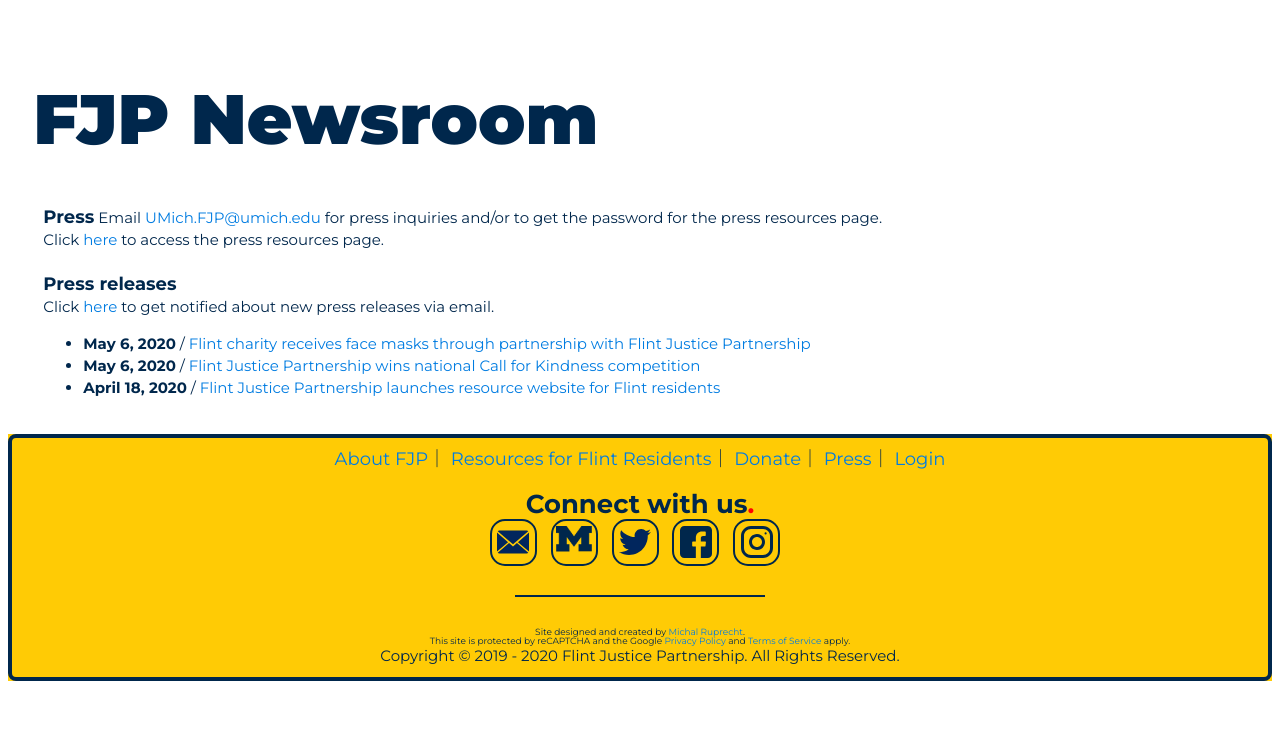
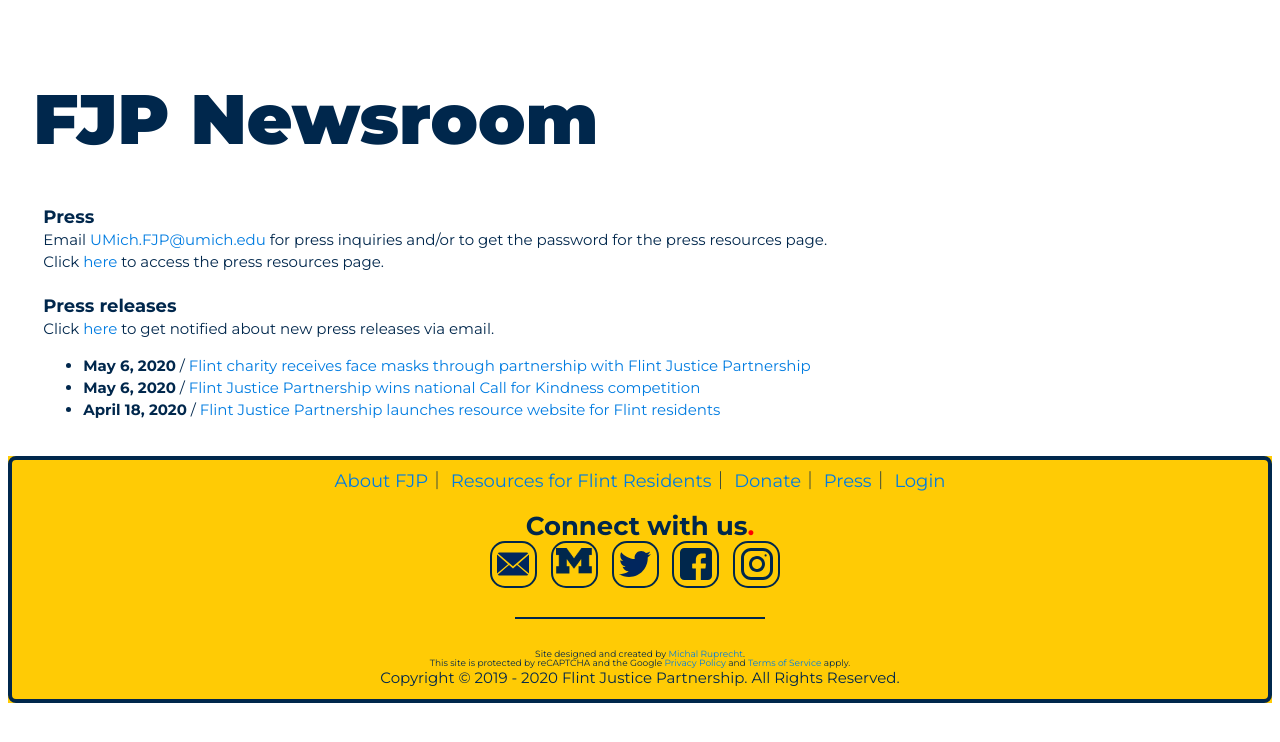
Before and after one commit to umichfjp/umichfjp.github.io, a Jekyll site: the page built from pages/press.html, in a window 1280 px wide. Shown: the top 742 px of the page. Built offline with Jekyll 4.4.1, drawn with Linux system fonts in a browser that asks for light colours.

```diff
--- a/pages/press.html
+++ b/pages/press.html
@@ -14,7 +14,7 @@ title: FJP Newsroom
         <h1>FJP Newsroom</h1>
         <h3>
           <b><big>Press</big></b>
-          Email <a href="mailto:UMich.FJP@umich.edu">UMich.FJP@umich.edu</a> for press inquiries and/or to get the password for the press resources page.
+          <br>Email <a href="mailto:UMich.FJP@umich.edu">UMich.FJP@umich.edu</a> for press inquiries and/or to get the password for the press resources page.
           <br>Click <a href="https://umichfjp.github.io/pages/presspass">here</a> to access the press resources page.
 
           <br><br><b><big>Press releases</big></b>
```
